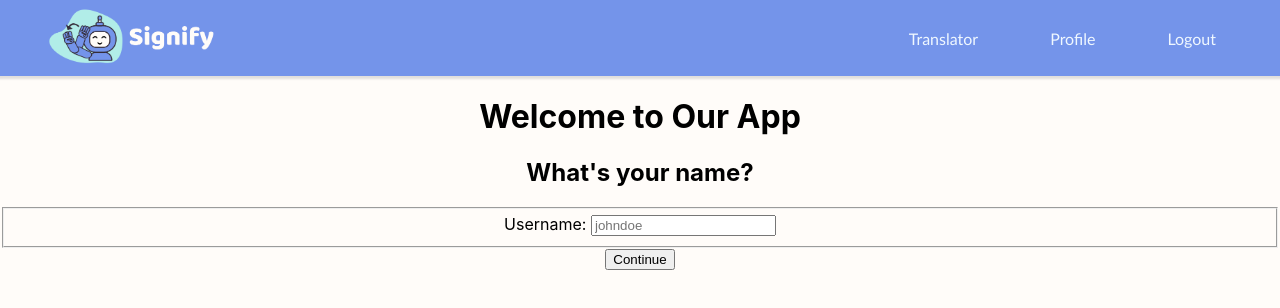
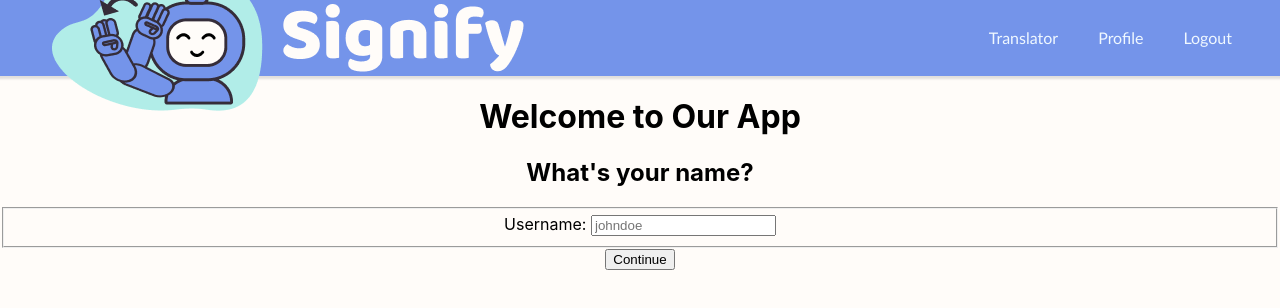
Before and after one commit to inemari/SignLangTranslator, a React (Create React App) app: page / in a window 1280 px wide. Shown: the top 308 px of the page. Built offline with nearby package versions, Linux system fonts and the light colour scheme; no server answers.

Commit message:
added comments

```diff
--- a/src/api/index.js
+++ b/src/api/index.js
@@ -1,7 +1,11 @@
 
 const apiKey = process.env.REACT_APP_API_KEY
 
-
+/*
+    Function that generates and returns an object containing HTTP headers,
+    including a content type set to JSON and an API key retrieved
+    from an env
+*/
 export const createHeaders = () => {
 
     return {
--- a/src/components/Navbar/CustomNavbar.jsx
+++ b/src/components/Navbar/CustomNavbar.jsx
@@ -1,25 +1,44 @@
+/**
+ * CustomNavbar Component
+ * This component renders the main navigation bar for the application.
+ * Dependencies: react-router-dom's NavLink, Logo3.png, navbar.css
+ */
 import logo from "../../Logo3.png";
 import "../../styles/navbar.css";
 import { NavLink } from "react-router-dom"
 
 const CustomNavbar = () => {
     return (
+
         <nav className="navigation">
             <img src={logo} alt="logo" className="brand-logo"></img>
+
             <div className="navigation-menu">
+
                 <ul>
-                    <li><NavLink to="/TranslationPage">Translator</NavLink>
+                    <li>
+                        <NavLink to="/TranslationPage">
+                            Translator
+                        </NavLink>
                     </li>
                 </ul>
+
                 <ul>
                     <li>
-                        <NavLink to="/Profile">Profile</NavLink>
-                    </li>
-                </ul><ul>
-                    <li>
-                        <NavLink to="/Logout">Logout</NavLink>
+                        <NavLink to="/Profile">
+                            Profile
+                        </NavLink>
                     </li>
                 </ul>
+
+                <ul>
+                    <li>
+                        <NavLink to="/Logout">
+                            Logout
+                        </NavLink>
+                    </li>
+                </ul>
+
             </div>
         </nav>
     );
--- a/src/styles/navbar.css
+++ b/src/styles/navbar.css
@@ -6,29 +6,37 @@
     padding: 0.5rem 0;
     background-color: #7494EA;
     color: black;
+
+    /* Subtle shadow for depth */
     box-shadow: 0 1px 2px 2px #89898941;
+
+    /* Set for potential absolute positioned children */
     position: relative;
+
     justify-content: space-between;
 }
 
 .brand-logo {
-    height: 60px;
+    /* Spacing from the left edge */
     margin-left: 3rem;
+
 }
 
 .navigation-menu {
     display: flex;
-    flex-direction: row;
+
+    /* Spacing from the right edge */
     margin-right: 3rem;
+
 }
 
 .navigation li {
     display: inline-block;
     font-family: 'Trebuchet MS', 'Lucida Sans Unicode', 'Lucida Grande', 'Lucida Sans', Arial, sans-serif;
-    margin: 1rem;
 }
 
 .navigation a {
+    /* Remove default link underline */
     text-decoration: none;
     color: aliceblue;
 }
```
